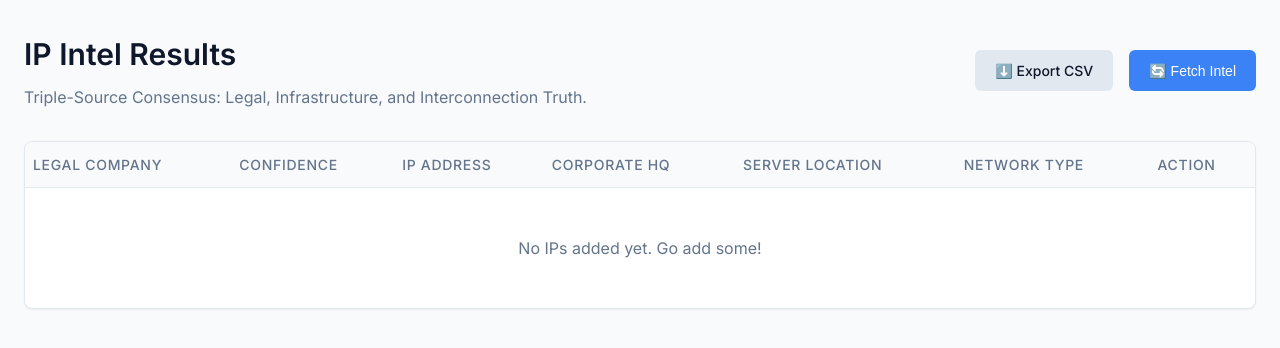
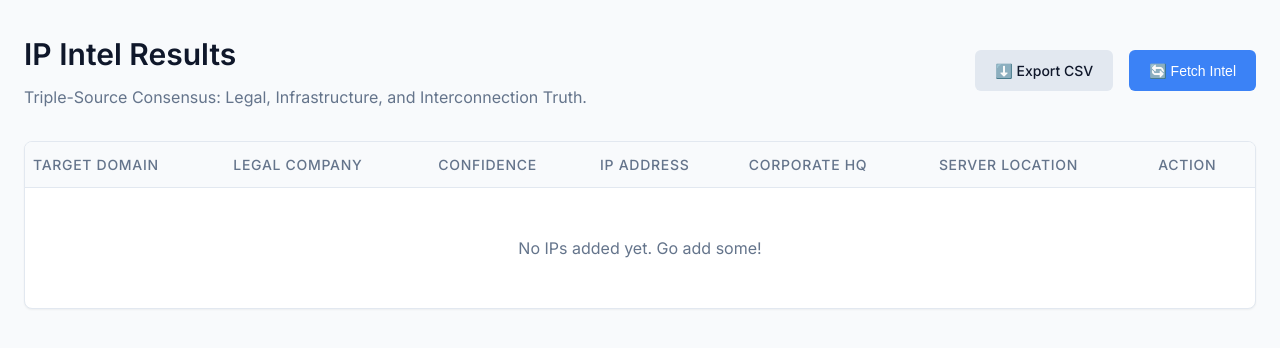
Before and after one commit to Viz38/OSIT-IP-Tracker, a Flask app: page /results in a window 1280 px wide. Shown: the part 63-411 px from the top of the page. Run offline with Flask 3, Linux system fonts and the light colour scheme; data that the repository does not hold is empty.

Commit message:
feat: add domain resolution support and tracking of original target domain

```diff
--- a/app.py
+++ b/app.py
@@ -19,6 +19,7 @@ def init_db():
     c.execute('''
         CREATE TABLE IF NOT EXISTS targets (
             id INTEGER PRIMARY KEY AUTOINCREMENT,
+            domain TEXT,
             company TEXT,
             legal_name TEXT,
             corporate_hq TEXT,
@@ -38,6 +39,28 @@ def get_db_connection():
     conn = sqlite3.connect(DB_PATH)
     conn.row_factory = sqlite3.Row
     return conn
+
+def resolve_domain(target):
+    """Resolve domain to IP or return target if already IP"""
+    target = target.strip().lower()
+    # Remove protocol if present
+    if "://" in target:
+        target = target.split("://")[1]
+    # Remove path if present
+    if "/" in target:
+        target = target.split("/")[0]
+
+    try:
+        # Check if it's already an IP
+        socket.inet_aton(target)
+        return target, None
+    except socket.error:
+        # It's a domain, try to resolve
+        try:
+            ip = socket.gethostbyname(target)
+            return ip, target
+        except:
+            return None, target
 
 def query_wikidata(company_name):
     """Fetch corporate HQ from Wikidata (Unlimited/Free)"""
@@ -75,7 +98,7 @@ def check_target(ip):
 
     agreement_points = 0
 
-    # Source 1: ip-api.com (Fast, High Limit, Network Owner)
+    # Source 1: ip-api.com
     try:
         geo_req = requests.get(f"http://ip-api.com/json/{ip}?fields=status,country,city,org,as,isp,hosting,proxy", timeout=3)
         if geo_req.status_code == 200:
@@ -89,7 +112,7 @@ def check_target(ip):
     except:
         pass
 
-    # Source 2: RDAP / ipwhois (Authoritative Registration)
+    # Source 2: RDAP
     try:
         obj = IPWhois(ip)
         rdap = obj.lookup_rdap(depth=1)
@@ -103,25 +126,22 @@ def check_target(ip):
                     break
 
         if rdap_org:
-            # Check agreement with ip-api
             if result["company"] != "Unknown":
                 if rdap_org.lower() in result["company"].lower() or result["company"].lower() in rdap_org.lower():
                     agreement_points += 1
             else:
                 result["company"] = rdap_org
-
             result["legal_name"] = rdap_org
     except:
         pass
 
-    # Source 3: Wikidata (Corporate HQ & Metadata - Unlimited)
+    # Source 3: Wikidata
     if result["company"] != "Unknown":
         hq = query_wikidata(result["company"])
         if hq:
             result["corporate_hq"] = hq
             agreement_points += 1
         else:
-            # Fallback PeeringDB (Still very accurate for infrastructure)
             try:
                 pdb_req = requests.get(f"https://www.peeringdb.com/api/net?name__contains={result['company']}", timeout=3)
                 if pdb_req.status_code == 200:
@@ -141,39 +161,38 @@ def check_target(ip):
     except:
         pass
 
-    # Confidence Score Logic
-    if agreement_points >= 3:
-        result["confidence_score"] = 98
-    elif agreement_points == 2:
-        result["confidence_score"] = 92
-    elif agreement_points == 1:
-        result["confidence_score"] = 75
-    else:
-        result["confidence_score"] = 20
+    if agreement_points >= 3: result["confidence_score"] = 98
+    elif agreement_points == 2: result["confidence_score"] = 92
+    elif agreement_points == 1: result["confidence_score"] = 75
+    else: result["confidence_score"] = 20
 
     return result
 
 @app.route('/', methods=('GET', 'POST'))
 def index():
     if request.method == 'POST':
-        ip_address = request.form['ip_address'].strip()
-        if not ip_address:
-            flash('IP Address is required!')
+        target_input = request.form['target'].strip()
+        if not target_input:
+            flash('Target (IP or Domain) is required!')
         else:
-            conn = get_db_connection()
-            try:
-                conn.execute('''
-                    INSERT INTO targets (company, legal_name, corporate_hq, ip_address, location, provider, domains_associated, ip_type, confidence_score, last_fetched)
-                    VALUES (?, ?, ?, ?, ?, ?, ?, ?, ?, ?)''',
-                    ("Pending", "Pending", "Pending", ip_address, "Pending", "Pending", "Pending Fetch", "Pending", 0, "Never")
-                )
-                conn.commit()
-                flash('IP successfully added!')
-                return redirect(url_for('results'))
-            except sqlite3.IntegrityError:
-                flash('This IP address already exists in the tracker.')
-            finally:
-                conn.close()
+            ip_address, domain = resolve_domain(target_input)
+            if not ip_address:
+                flash(f'Could not resolve domain: {target_input}')
+            else:
+                conn = get_db_connection()
+                try:
+                    conn.execute('''
+                        INSERT INTO targets (domain, company, legal_name, corporate_hq, ip_address, location, provider, domains_associated, ip_type, confidence_score, last_fetched)
+                        VALUES (?, ?, ?, ?, ?, ?, ?, ?, ?, ?, ?)''',
+                        (domain, "Pending", "Pending", "Pending", ip_address, "Pending", "Pending", "Pending Fetch", "Pending", 0, "Never")
+                    )
+                    conn.commit()
+                    flash(f'Target successfully added: {ip_address}')
+                    return redirect(url_for('results'))
+                except sqlite3.IntegrityError:
+                    flash('This IP address already exists in the tracker.')
+                finally:
+                    conn.close()
     return render_template('index.html')
 
 @app.route('/upload_csv', methods=['POST'])
@@ -192,20 +211,23 @@ def upload_csv():
         added_count = 0
         for row in csv_input:
             if not row: continue
-            ip_address = row[0].strip()
-            if ip_address.lower() in ['ip', 'ip_address', 'address'] or not ip_address: continue
-            try:
-                conn.execute('''
-                    INSERT INTO targets (company, legal_name, corporate_hq, ip_address, location, provider, domains_associated, ip_type, confidence_score, last_fetched)
-                    VALUES (?, ?, ?, ?, ?, ?, ?, ?, ?, ?)''',
-                    ("Pending", "Pending", "Pending", ip_address, "Pending", "Pending", "Pending Fetch", "Pending", 0, "Never")
-                )
-                added_count += 1
-            except:
-                pass
+            target_input = row[0].strip()
+            if target_input.lower() in ['ip', 'ip_address', 'address', 'domain', 'url'] or not target_input: continue
+
+            ip_address, domain = resolve_domain(target_input)
+            if ip_address:
+                try:
+                    conn.execute('''
+                        INSERT INTO targets (domain, company, legal_name, corporate_hq, ip_address, location, provider, domains_associated, ip_type, confidence_score, last_fetched)
+                        VALUES (?, ?, ?, ?, ?, ?, ?, ?, ?, ?, ?)''',
+                        (domain, "Pending", "Pending", "Pending", ip_address, "Pending", "Pending", "Pending Fetch", "Pending", 0, "Never")
+                    )
+                    added_count += 1
+                except:
+                    pass
         conn.commit()
         conn.close()
-        flash(f'Successfully added {added_count} IPs!')
+        flash(f'Successfully processed {added_count} targets from CSV!')
         return redirect(url_for('results'))
     return redirect(url_for('index'))
 
@@ -247,9 +269,9 @@ def export_csv():
     conn.close()
     output = io.StringIO()
     writer = csv.writer(output)
-    writer.writerow(['Company', 'IP Address', 'Confidence', 'Corporate HQ', 'Server Location', 'Type', 'Domains'])
+    writer.writerow(['Domain', 'Company', 'IP Address', 'Confidence', 'Corporate HQ', 'Server Location', 'Type', 'Domains'])
     for row in targets:
-        writer.writerow([row['company'], row['ip_address'], f"{row['confidence_score']}%", row['corporate_hq'], row['location'], row['ip_type'], row['domains_associated']])
+        writer.writerow([row['domain'], row['company'], row['ip_address'], f"{row['confidence_score']}%", row['corporate_hq'], row['location'], row['ip_type'], row['domains_associated']])
     return Response(output.getvalue(), mimetype="text/csv", headers={"Content-disposition": "attachment; filename=tracxn_osit_intel.csv"})
 
 if __name__ == '__main__':
--- a/templates/results.html
+++ b/templates/results.html
@@ -82,18 +82,19 @@
     <table class="results-table">
         <thead>
             <tr>
+                <th>Target Domain</th>
                 <th>Legal Company</th>
                 <th>Confidence</th>
                 <th>IP Address</th>
                 <th>Corporate HQ</th>
                 <th>Server Location</th>
-                <th>Network Type</th>
                 <th>Action</th>
             </tr>
         </thead>
         <tbody>
             {% for target in targets %}
             <tr>
+                <td class="mono" style="font-size: 0.85rem; font-weight: 500;">{{ target.domain or '-' }}</td>
                 <td style="font-weight: 500;">
                     {% if target.legal_name == "Pending" or target.legal_name == "N/A" %}
                         {% if target.company == "Pending" %}
@@ -121,20 +122,10 @@
                 </td>
                 <td class="mono" style="font-size: 0.8rem; max-width: 200px;">{{ target.corporate_hq }}</td>
                 <td class="mono" style="font-size: 0.8rem;">{{ target.location }}</td>
-                <td>
-                    {% if target.ip_type == "Pending" %}
-                    <span class="badge badge-pending">Pending</span>
-                    {% elif target.ip_type == "Cloud/Hosting" %}
-                    <span class="badge" style="background-color: #e0e7ff; color: #3730a3;">Cloud</span>
-                    {% elif target.ip_type == "VPN/Proxy" %}
-                    <span class="badge badge-error">VPN/Proxy</span>
-                    {% else %}
-                    <span class="badge" style="background-color: #f3f4f6; color: #374151;">{{ target.ip_type }}</span>
-                    {% endif %}
-                </td>
                 <td style="white-space: nowrap;">
                     <button class="btn btn-secondary view-btn"
                             data-ip="{{ target.ip_address }}"
+                            data-domain="{{ target.domain or 'None' }}"
                             data-company="{{ target.company }}"
                             data-legal="{{ target.legal_name }}"
                             data-hq="{{ target.corporate_hq }}"
@@ -166,12 +157,16 @@
         </div>
         <div class="detail-grid">
             <div class="detail-section">
+                <h4>Original Target Domain</h4>
+                <div id="modalDomain" class="detail-value"></div>
+            </div>
+            <div class="detail-section">
+                <h4>Resolved IP Address</h4>
+                <div id="modalIP" class="detail-value"></div>
+            </div>
+            <div class="detail-section">
                 <h4>Legal Identity (Consensus)</h4>
                 <div id="modalLegal" class="detail-value"></div>
-            </div>
-            <div class="detail-section">
-                <h4>IP Address</h4>
-                <div id="modalIP" class="detail-value"></div>
             </div>
             <div class="detail-section">
                 <h4>Corporate Headquarters</h4>
@@ -215,6 +210,7 @@
             const data = this.dataset;
             document.getElementById("modalTitle").innerText = "Intel for " + data.ip;
             document.getElementById("modalIP").innerText = data.ip;
+            document.getElementById("modalDomain").innerText = data.domain || "N/A";
             document.getElementById("modalLegal").innerText = data.legal || "N/A";
             document.getElementById("modalHQ").innerText = data.hq || "N/A";
             document.getElementById("modalLoc").innerText = data.loc || "N/A";
```
Also changed, not shown: templates/index.html (+7 -7 lines).
